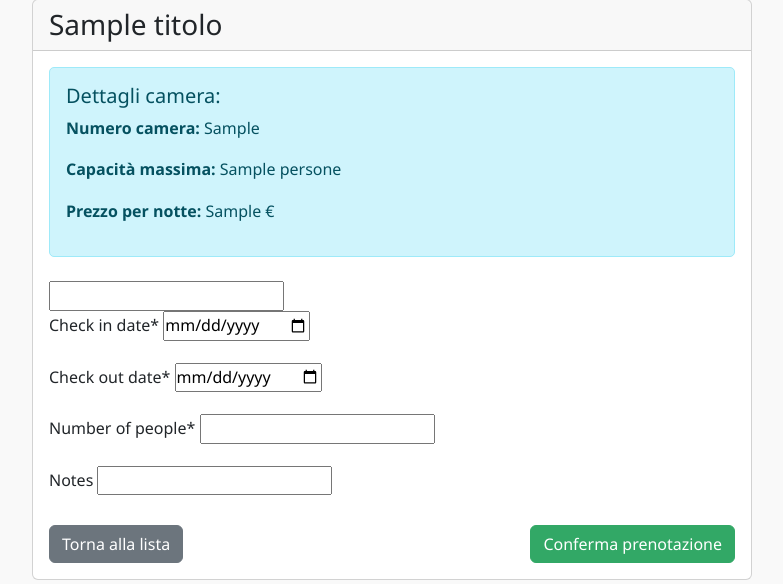
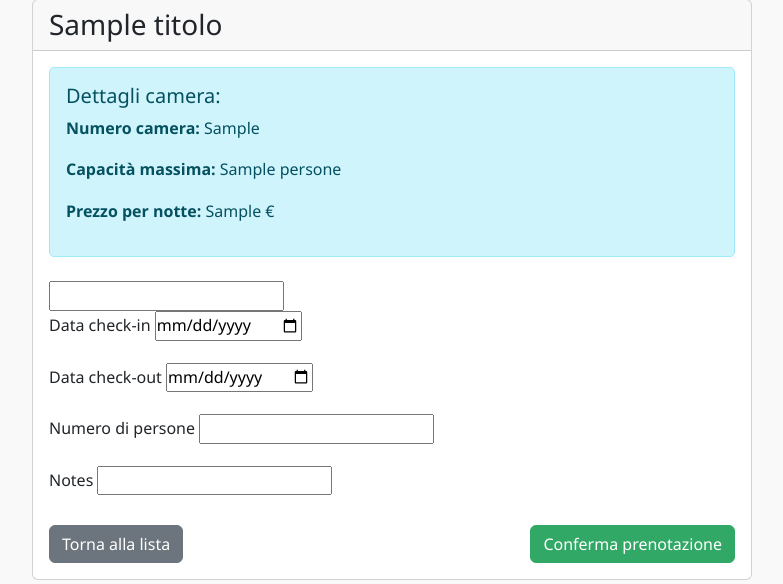
Before and after one commit to Alessandro318290/toER, a Django app: template prenotazioni/templates/prenotazioni/form_prenotazione.html in a window 1280 px wide. Shown: the part 103-687 px from the top of the page, without its empty margins (248-1031 px from the left). Run offline with Django 5.2, Linux system fonts and the light colour scheme; the template is opened without the code that fills it: most values are stand-ins (such as "Sample title", 1, 10 or a date in 2020); form fields are guessed from the names that the template uses.

Commit message:
correzione errori

```diff
--- a/prenotazioni/templates/prenotazioni/form_prenotazione.html
+++ b/prenotazioni/templates/prenotazioni/form_prenotazione.html
@@ -29,7 +29,7 @@
                         {{ form.camera }}
 
                         <div class="mb-3">
-                            <label for="{{ form.check_in_date.id_for_label }}" class="form-label">Check in date*</label>
+                            <label for="{{ form.check_in_date.id_for_label }}" class="form-label">Data check-in</label>
                             {{ form.check_in_date }}
                             {% if form.check_in_date.errors %}
                                 <div class="alert alert-danger">
@@ -39,7 +39,7 @@
                         </div>
 
                         <div class="mb-3">
-                            <label for="{{ form.check_out_date.id_for_label }}" class="form-label">Check out date*</label>
+                            <label for="{{ form.check_out_date.id_for_label }}" class="form-label">Data check-out</label>
                             {{ form.check_out_date }}
                             {% if form.check_out_date.errors %}
                                 <div class="alert alert-danger">
@@ -49,7 +49,7 @@
                         </div>
 
                         <div class="mb-3">
-                            <label for="{{ form.num_people.id_for_label }}" class="form-label">Number of people*</label>
+                            <label for="{{ form.num_people.id_for_label }}" class="form-label">Numero di persone</label>
                             {{ form.num_people }}
                             {% if form.num_people.errors %}
                                 <div class="alert alert-danger">
```
Also changed, not shown: prenotazioni/forms.py (+16 -14 lines), db.sqlite3.
